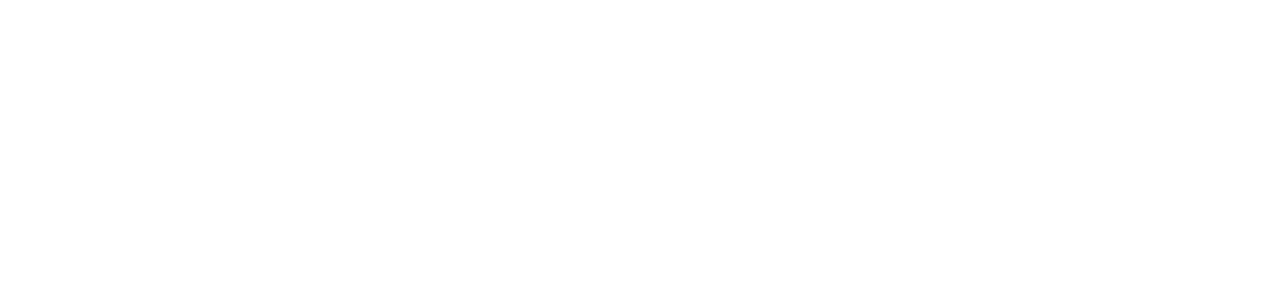
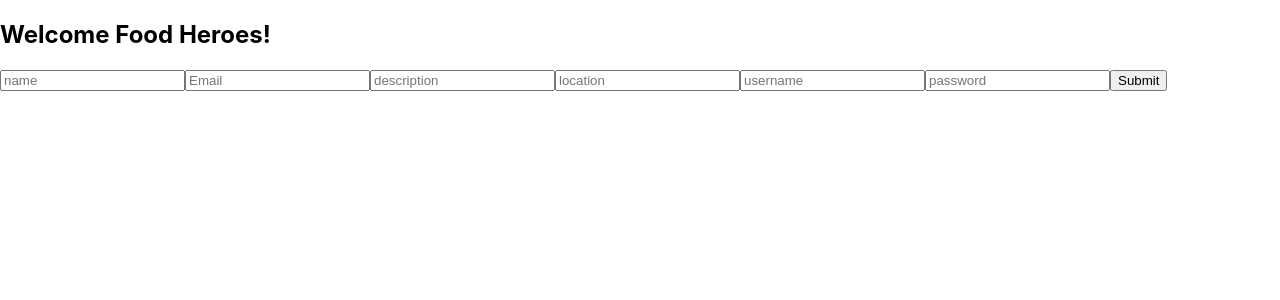
Before and after one commit to maddc0de/foodshare, a React (Create React App) app in the folder frontend/: page /signupdonator in a window 1280 px wide. Before the commit this address had no page. Shown: the top 300 px of the page. Built offline with nearby package versions, Linux system fonts and the light colour scheme.

Commit message:
working signup form for donators, testing not done

```diff
--- /dev/null
+++ b/frontend/src/components/Donator/SignUpForm.js
@@ -0,0 +1,88 @@
+import React, { useState } from 'react';
+
+
+const DonatorSignUpForm = ({ navigate }) => {
+
+  const [name, setName] = useState("");
+  const [email, setEmail] = useState("");
+  const [description, setDescription] = useState("");
+  const [location, setLocation] = useState("");
+  const [username, setUsername] = useState("");
+  const [password, setPassword] = useState("");
+// const [picture, SetUserPicture] = useState("");
+
+  const handleSubmit = async (event) => {
+    event.preventDefault();
+
+
+    const requestBody = JSON.stringify({
+      name: name,
+      email: email,
+      description: description,
+      location: location,
+      username: username,
+      password: password,
+    })
+
+    fetch( '/donators', {
+      method: 'post',
+      headers: {
+        'Content-Type': 'application/json',
+      },
+      body: requestBody,
+    })
+      .then(response => {
+        // come back later, and re-make the route
+        if(response.status === 201) {
+        navigate('/login')
+        // setWelcomeMessage(`Welcome ${email}!`)
+      } else {
+        navigate('/signup')
+      }
+    });
+}
+
+    const handleNameChange = (event) => {
+      setName(event.target.value)
+    }
+
+    const handleEmailChange = (event) => {
+      setEmail(event.target.value)
+    }
+
+    const handleDescriptionChange = (event) => {
+      setDescription(event.target.value)
+    }
+
+    const handleLocationChange = (event) => {
+      setLocation(event.target.value)
+    }
+
+    const handleUsernameChange = (event) => {
+      setUsername(event.target.value)
+    }
+
+    const handlePasswordChange = (event) => {
+      setPassword(event.target.value)
+    }
+
+    return (
+        <form onSubmit={handleSubmit}>
+            <h2>{"Welcome Food Heroes!"}</h2>
+            <input placeholder="name" id="name" type='text' value={ name } onChange={handleNameChange} />
+            <input placeholder="Email" id="email" type='text' value={ email } onChange={handleEmailChange} />
+            <input placeholder="description" id="description" type='text' value={ description } onChange={handleDescriptionChange} />
+            <input placeholder="location" id="location" type='text' value={ location } onChange={handleLocationChange} />
+            <input placeholder="username" id="username" type='text' value={ username } onChange={handleUsernameChange} />
+            <input placeholder="password" id="password" type='text' value={ password } onChange={handlePasswordChange} />
+          <input id='submit' type="submit" value="Submit" />
+        </form>
+      );
+
+}
+
+
+
+
+
+export default DonatorSignUpForm;
--- a/frontend/src/components/app/App.js
+++ b/frontend/src/components/app/App.js
@@ -1,6 +1,7 @@
 import './App.css';
 import LoginForm from "../login/LoginForm";
 import SignUpForm from "../Collector/SignUpForm";
+import DonatorSignUpForm from '../Donator/SignUpForm';
 import React from "react";
 import { useNavigate, Routes, Route } from "react-router-dom";
 
@@ -9,6 +10,7 @@
     <Routes>
       <Route path="/login" element={<LoginForm navigate={useNavigate()} />} />
       <Route path="/signupcollector" element={<SignUpForm navigate={useNavigate()} />} />
+      <Route path="/signupdonator" element={<DonatorSignUpForm navigate={useNavigate()} />} />
     </Routes>
   );
 };
```
Also changed, not shown: 1 other file (tests, documents, lock files or other folders).
